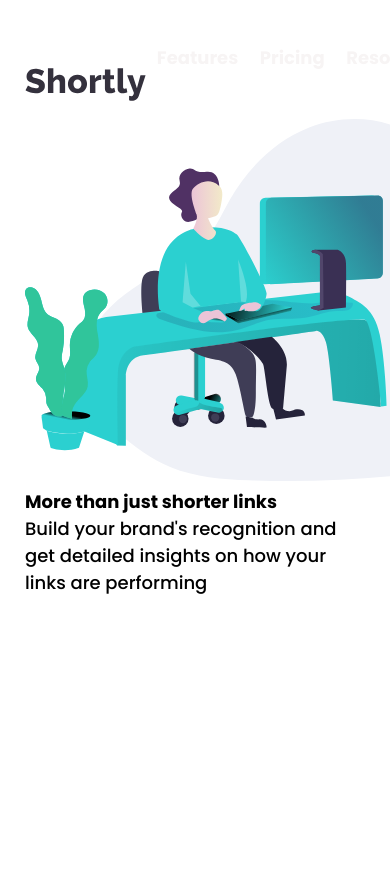
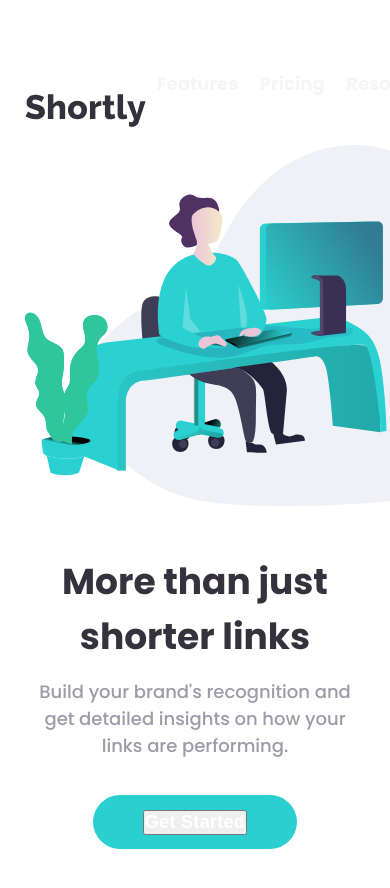
Before and after one commit to DariusMatthews/shorty_landing_page, a React (Create React App) app: page / in a window 390 px wide. Shown: the top 888 px of the page. Before the commit the page ends 844 px from the top, so only its background shows below. Built offline with nearby package versions, Linux system fonts and the light colour scheme.

Commit message:
finished mobile header

```diff
--- /dev/null
+++ b/src/components/Buttons/RoundButton.jsx
@@ -0,0 +1,9 @@
+import React from 'react'
+
+export default function RoundButton({text}) {
+  return (
+    <div className="roundBtn__container">
+      <button className="roundBtn__text">{text}</button>
+    </div>
+  )
+}
--- a/src/components/Navigation/NavLinks.jsx
+++ b/src/components/Navigation/NavLinks.jsx
@@ -40,7 +40,7 @@ export default function NavLinks() {
     menuStyles: {
       position: "absolute",
       left: "1.3rem",
-      top: "15vh",
+      top: "18.5vh",
       width: "88%",
       textAlign: "center"
     },
--- a/src/components/header/Header.jsx
+++ b/src/components/header/Header.jsx
@@ -1,5 +1,6 @@
 import React from 'react';
 import headerPic from '../../images/illustration-working.svg';
+import RoundButton from '../Buttons/RoundButton';
 
 export default function Header() {
   return (
@@ -7,8 +8,9 @@ export default function Header() {
       <div className="header__imgContainer">
         <img className="header__img" src={headerPic} alt="illustration" />
       </div>
-      <h1>More than just shorter links</h1>
-      <p>Build your brand's recognition and get detailed insights on how your links are performing</p>
+      <h1 className="header__title">More than just shorter links</h1>
+      <p className="header__content">Build your brand's recognition and get detailed insights on how your links are performing.</p>
+      <RoundButton text="Get Started" />
     </div>
   )
 }
--- a/src/scss/1-components/_components-dir.scss
+++ b/src/scss/1-components/_components-dir.scss
@@ -1,3 +1,4 @@
+@import './buttons/roundBtn';
 @import './navigation/navbar';
 @import './navigation/navlinks';
 @import './header/header';
--- /dev/null
+++ b/src/scss/1-components/buttons/_roundBtn.scss
@@ -0,0 +1,20 @@
+.roundBtn {
+
+  &__container {
+    background-color: $Cyan;
+    display: flex;
+    justify-content: center;
+    align-items: center;
+    margin: 0 auto;
+    height: 3rem;
+    width: 60%;
+    border-radius: 50px;
+    margin-bottom: 2.5rem;
+  }
+
+  &__text {
+    color: white;
+    font-weight: $Bold;
+    letter-spacing: .3px;
+  }
+}
--- a/src/scss/1-components/header/_header.scss
+++ b/src/scss/1-components/header/_header.scss
@@ -1,5 +1,6 @@
 .header {
   display: grid;
+  text-align: center;
 
     &__imgContainer {
       overflow: hidden;
@@ -10,5 +11,17 @@
       width: 575px;
       padding-left: 25px;
       padding-top: 1rem;
+      margin-bottom: 2.25rem;
+    }
+
+    &__title {
+      font-size: 2rem;
+      color: $DarkBlue;
+      margin-bottom: .8rem;
+    }
+
+    &__content {
+      color: $GreyViolet;
+      margin-bottom: 2rem;
     }
 }
--- a/src/scss/1-components/navigation/_navbar.scss
+++ b/src/scss/1-components/navigation/_navbar.scss
@@ -1,5 +1,5 @@
 .NavBar {
-  height: 12vh;
+  height: 15vh;
   display: flex;
   align-items: flex-end;
 }
```
